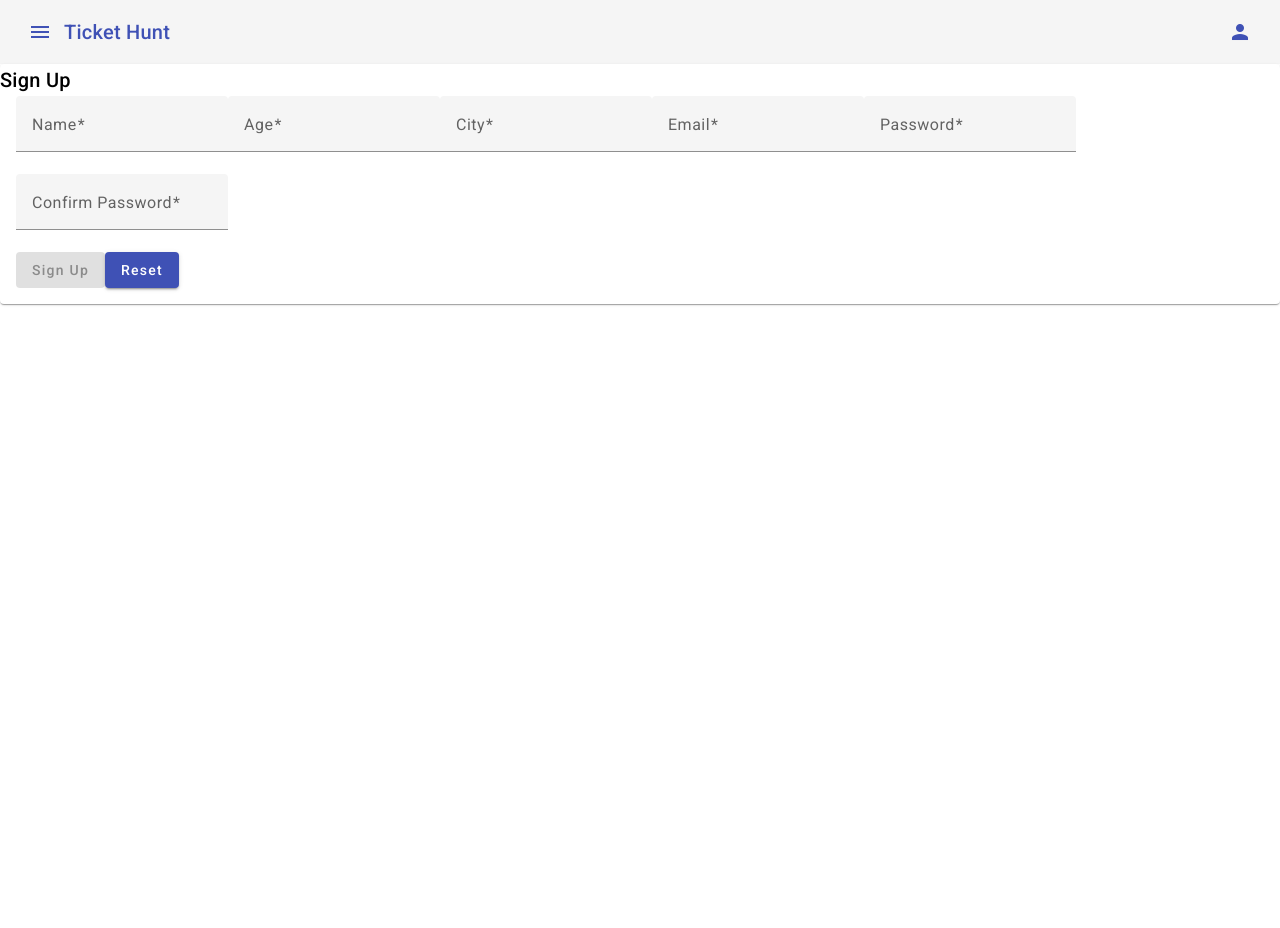
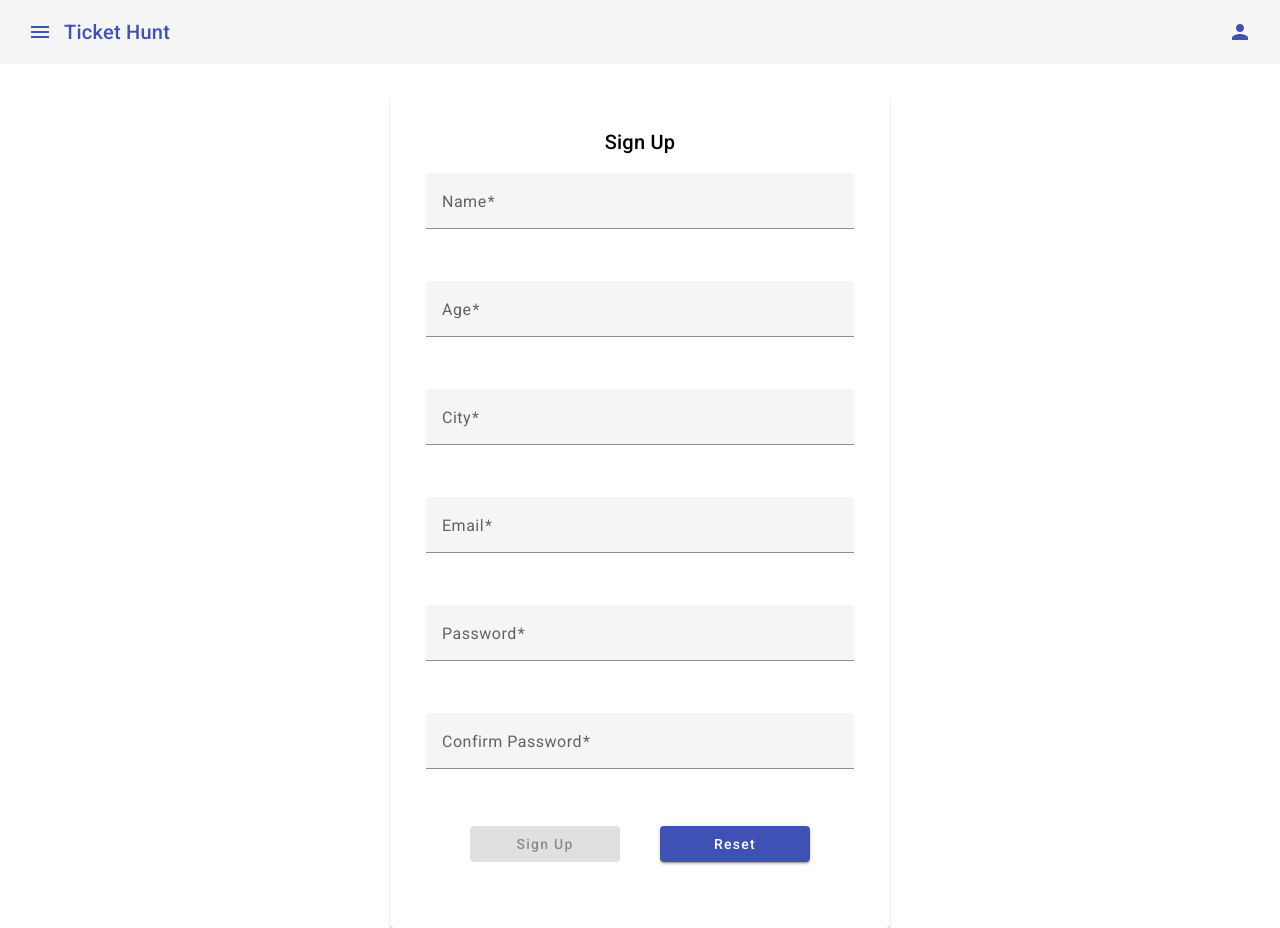
Before and after one commit to Priyanka7775/Ticket-Hunt, an Angular app in the folder ticket-hunt-frontend/: page /signup in a window 1280 px wide. Before the commit the page ends 800 px from the top, so only its background shows below. Built offline with nearby package versions, Linux system fonts and the light colour scheme.

Commit message:
added style for the form

```diff
--- a/ticket-hunt-frontend/src/app/dashboard/signup/signup.component.css
+++ b/ticket-hunt-frontend/src/app/dashboard/signup/signup.component.css
@@ -0,0 +1,28 @@
+mat-card{
+    width: 500px;
+    margin: auto;
+    margin-top: 2rem;
+    padding: 30px 20px;
+}
+mat-card-title{
+    text-align: center;
+}
+form{
+    display: flex;
+    flex-direction: column;
+    align-items: center;
+}
+mat-form-field{
+    margin: 15px 0;
+    width: 100%;
+}
+button{
+    margin: 20px;
+    width: 150px;
+}
+mat-radio-group{
+    width: 100%;
+}
+mat-radio-button{
+    margin: 10px 15px;
+}
```
